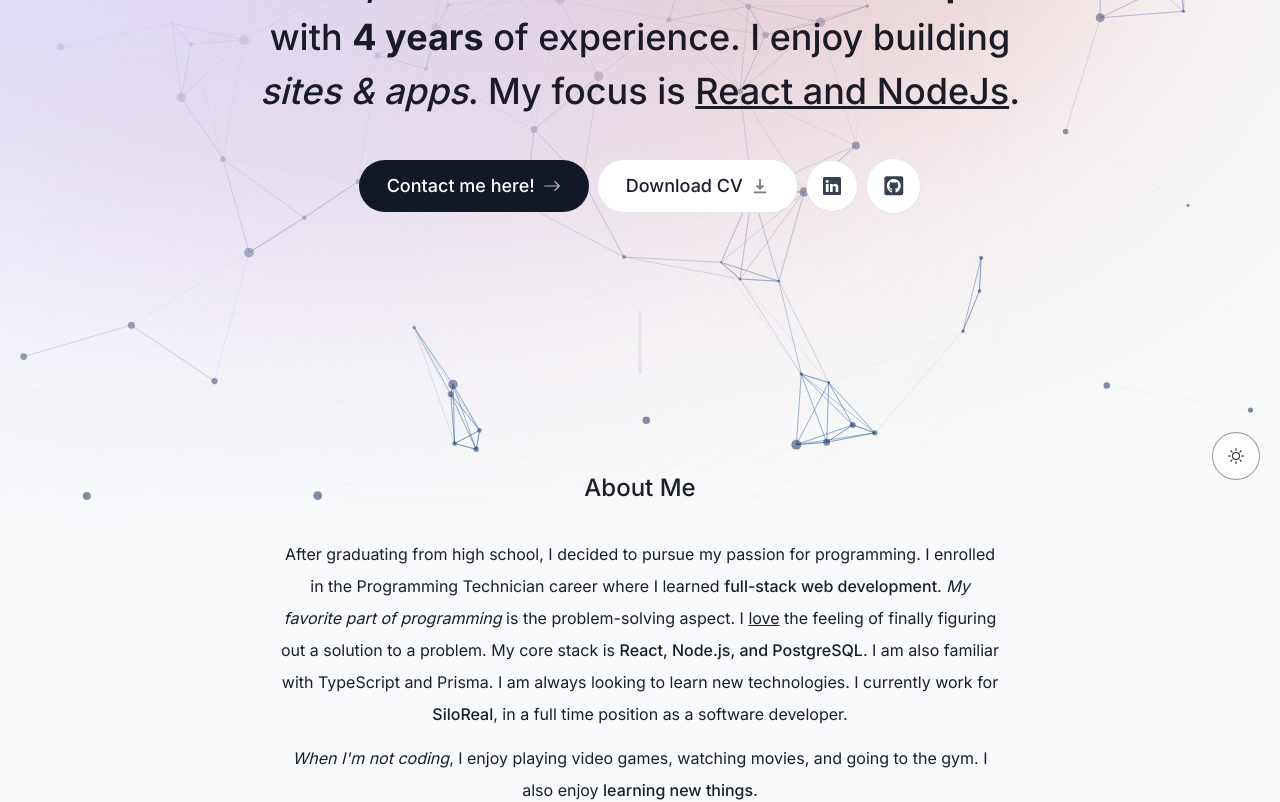
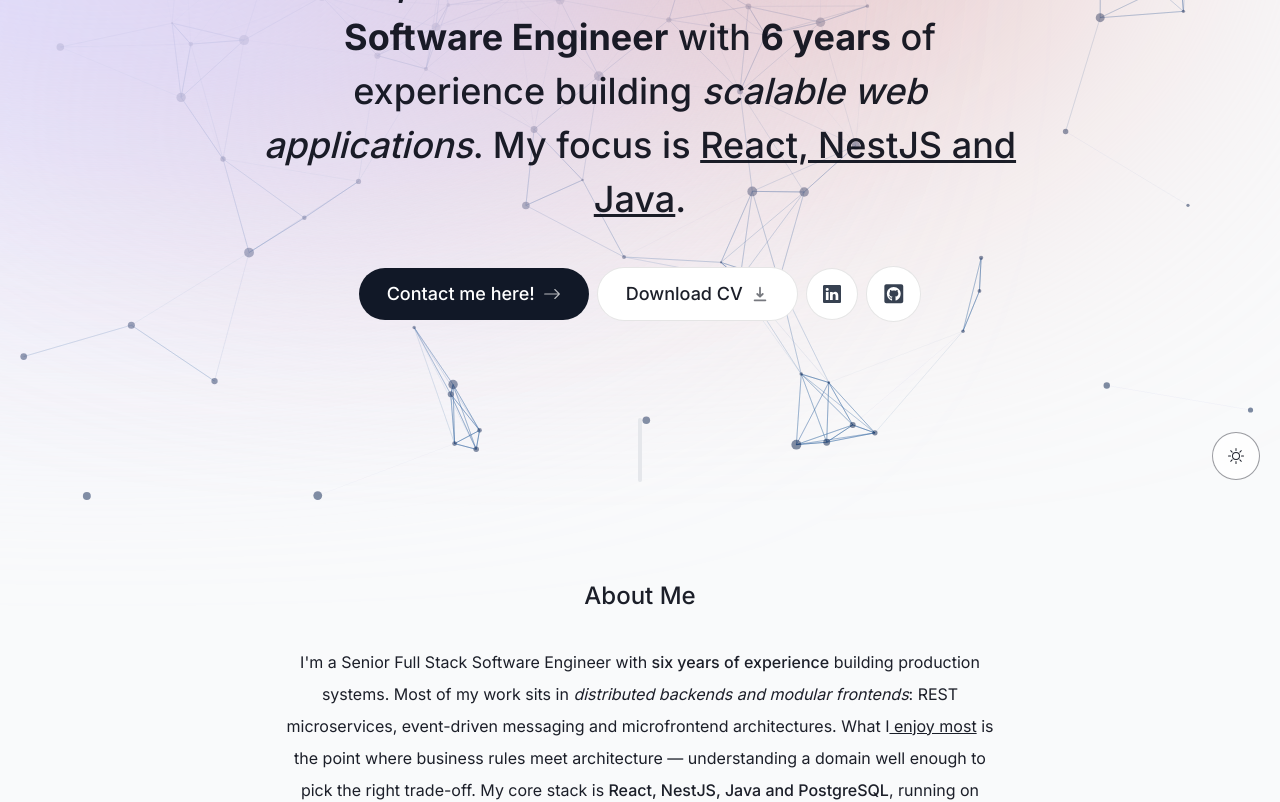
Before and after one commit to JuanIgnacioBellavitis/portfolio-website, a Next.js app: page / in a window 1280 px wide. Shown: the part 300-1102 px from the top of the page. Built offline with nearby package versions, Linux system fonts and the light colour scheme; no server answers.

Commit message:
fix(content): rewrite hero and about for senior profile

```diff
--- a/components/About.tsx
+++ b/components/About.tsx
@@ -21,23 +21,24 @@
       <SectionHeading title={t("about_me_title")} />
       <Trans i18nKey="about_me">
         <p className="mb-3">
-          After graduating from high school, I decided to pursue my passion for
-          programming. I enrolled in the Programming Technician career where I
-          learned{" "}
-          <span className="font-medium">full-stack web development</span>.{" "}
-          <span className="italic">My favorite part of programming</span> is the
-          problem-solving aspect. I <span className="underline">love</span> the
-          feeling of finally figuring out a solution to a problem. My core stack
-          is <span className="font-medium">React, Node.js, and PostgreSQL</span>
-          . I am also familiar with TypeScript and Prisma. I am always looking
-          to learn new technologies. I currently work for
-          <span className="font-medium"> SiloReal</span>, in a full time
-          position as a software developer.
+          I'm a Senior Full Stack Software Engineer with
+          <span className="font-medium"> six years of experience</span> building
+          production systems. Most of my work sits in
+          <span className="italic"> distributed backends and modular frontends</span>:
+          REST microservices, event-driven messaging and microfrontend
+          architectures. What I
+          <span className="underline"> enjoy most</span> is the point where
+          business rules meet architecture — understanding a domain well enough
+          to pick the right trade-off. My core stack is
+          <span className="font-medium"> React, NestJS, Java and PostgreSQL</span>,
+          running on AWS. I currently work at
+          <span className="font-medium"> Intramed</span>, on a platform used by
+          healthcare professionals across Latin America.
         </p>
         <p>
-          <span className="italic">When I'm not coding</span>, I enjoy playing
-          video games, watching movies, and going to the gym. I also enjoy{" "}
-          <span className="font-medium">learning new things</span>.
+          <span className="italic">Outside of work</span>, I'm based in Madrid
+          as an EU citizen. I spend my spare time on football, films and
+          <span className="font-medium"> learning new things</span>.
         </p>
       </Trans>
     </motion.section>
--- a/components/Intro.tsx
+++ b/components/Intro.tsx
@@ -63,14 +63,12 @@
         initial={{ opacity: 0, y: 100 }}
         animate={{ opacity: 1, y: 0 }}
       >
-        {/* <span className="font-bold">{t("intro")}.</span> */}
         <Trans i18nKey="intro">
           <span className="font-bold">Hello, I'm Juan.</span> I'm a
-          <span className="font-bold"> full-stack developer</span> with
-          <span className="font-bold"> 4 years</span> of experience. I enjoy
-          building
-          <span className="italic"> sites & apps</span>. My focus is
-          <span className="underline"> React and NodeJs</span>.
+          <span className="font-bold"> Senior Full Stack Software Engineer</span> with
+          <span className="font-bold"> 6 years</span> of experience building
+          <span className="italic"> scalable web applications</span>. My focus is
+          <span className="underline"> React, NestJS and Java</span>.
         </Trans>
       </motion.h1>
 
--- a/components/Projects.tsx
+++ b/components/Projects.tsx
@@ -38,9 +38,6 @@
             </Fragment>
           ))}
       </div>
-      <h2 className="mb-28 max-w-[53rem] scroll-mt-28 text-center sm:mb-40">
-        {t("more_projects")}
-      </h2>
     </section>
   );
 }
--- a/lib/language.ts
+++ b/lib/language.ts
@@ -5,33 +5,31 @@
 i18next.use(initReactI18next).init({
   fallbackLng: "en",
   lng: "en",
-  debug: true,
+  debug: process.env.NODE_ENV === "development",
   load: "languageOnly",
   resources: {
     en: {
       translation: {
         intro: `
                 <0>Hello, I'm Juan.</0> I'm a
-                <2> full-stack developer</2> with
-                <4> 4 years</4> of experience. I enjoy
-                building
-                <6> sites & apps</6>. My focus is
-                <8> React and NodeJs</8>.
+                <2> Senior Full Stack Software Engineer</2> with
+                <4> 6 years</4> of experience building
+                <6> scalable web applications</6>. My focus is
+                <8> React, NestJS and Java</8>.
               `,
         contact_here: "Contact me here!",
         download_cv: "Download CV",
         about_me_title: "About me",
         about_me: `
-          <0>After graduating from high school, I decided to pursue my passion for programming.
-           I enrolled in the Programming Technician career where I learned <2>full-stack web development</2>.
-            <5>My favorite part of programming</5> is the problem-solving aspect. I <7>love</7> the feeling
-            of finally figuring out a solution to a problem. My core stack is <9>React, Node.js, and PostgreSQL</9>.
-             I am also familiar with TypeScript and Prisma. I am always looking to learn new technologies. I currently
-             work for<11> SiloReal</11>, in a full time position as a software developer.</0><1><0>When
-             I'm not coding</0>, I enjoy playing video games, watching movies, and going to the gym. I also enjoy
-             <3>learning new things</3>.</1>`,
+          <0>I'm a Senior Full Stack Software Engineer with<1> six years of experience</1> building
+           production systems. Most of my work sits in<3> distributed backends and modular frontends</3>:
+           REST microservices, event-driven messaging and microfrontend architectures. What I<5> enjoy
+           most</5> is the point where business rules meet architecture — understanding a domain well
+           enough to pick the right trade-off. My core stack is<7> React, NestJS, Java and PostgreSQL</7>,
+           running on AWS. I currently work at<9> Intramed</9>, on a platform used by healthcare
+           professionals across Latin America.</0><1><0>Outside of work</0>, I'm based in Madrid as an EU
+           citizen. I spend my spare time on football, films and<2> learning new things</2>.</1>`,
         my_projects_title: "My projects",
-        more_projects: "More projects in coming...",
         my_experience: "My Experience",
         skills: "Skills",
         contact_me: "Contact Me!",
@@ -45,27 +43,27 @@
     de: {
       translation: {
         intro: `
-                <0>Hallo, ich bin Juan.</0> Ich bin ein
-                <2 > Full-Stack-Entwickler</2> mit
-                <4> 4 Jahren</4> Erfahrung. Ich baue gerne
-                <6> Websites & Apps</6>. Mein Schwerpunkt liegt auf
-                <8> React und Node.js</8>
+                <0>Hallo, ich bin Juan.</0> Ich bin
+                <2> Senior Full Stack Software Engineer</2> mit
+                <4> 6 Jahren</4> Erfahrung in der Entwicklung
+                <6> skalierbarer Webanwendungen</6>. Mein Schwerpunkt liegt auf
+                <8> React, NestJS und Java</8>.
               `,
         contact_here: "Kontaktieren Sie mich hier!",
         download_cv: "Lebenslauf herunterladen",
         about_me_title: "Über mich",
         about_me: `
-          <0>Nach dem Abitur beschloss ich, meiner Leidenschaft für das Programmieren nachzugehen.
-          Ich habe mich für die Karriere als Programmiertechniker eingeschrieben, wo ich <2>Full-Stack-Webentwicklung</2> gelernt habe.
-           <5>Mein Lieblingsteil des Programmierens</5> ist der Problemlösungsaspekt. Ich <7>liebe</7> das Gefühl
-           endlich eine Lösung für ein Problem zu finden. Mein Kernstack ist <9>React, Node.js und PostgreSQL</9>.
-            Ich bin auch mit TypeScript und Prisma vertraut. Ich bin immer auf der Suche nach neuen Technologien. Ich derzeit
-            Arbeit für <11>SiloReal</11>, in einer Vollzeitstelle als Softwareentwickler.</0><1><0>Wann
-            Ich programmiere nicht</0>, ich spiele gerne Videospiele, schaue Filme und gehe ins Fitnessstudio. ich geniesse auch
-            <3>Neue Dinge lernen</3>.</1>
-                `,
+          <0>Ich bin Senior Full Stack Software Engineer mit<1> sechs Jahren Erfahrung</1> in der
+           Entwicklung produktiver Systeme. Mein Schwerpunkt liegt auf<3> verteilten Backends und
+           modularen Frontends</3>: REST-Microservices, ereignisgetriebene Kommunikation und
+           Microfrontend-Architekturen. Am<5> meisten schätze ich</5> den Punkt, an dem Geschäftslogik
+           und Architektur zusammentreffen — eine Domäne so gut zu verstehen, dass man den richtigen
+           Kompromiss wählen kann. Mein Kernstack ist<7> React, NestJS, Java und PostgreSQL</7>,
+           betrieben auf AWS. Derzeit arbeite ich bei<9> Intramed</9>, an einer Plattform für
+           medizinische Fachkräfte in ganz Lateinamerika.</0><1><0>Außerhalb der Arbeit</0> lebe ich als
+           EU-Bürger in Madrid. In meiner Freizeit spiele ich Fußball, schaue Filme und<2> lerne gerne
+           Neues</2>.</1>`,
         my_projects_title: "Meine Projekte",
-        more_projects: "Weitere Projekte kommen bald...",
         my_experience: "Meine Erfahrung",
         skills: "Fähigkeiten",
         contact_me: "Kontaktiere mich!",
```
